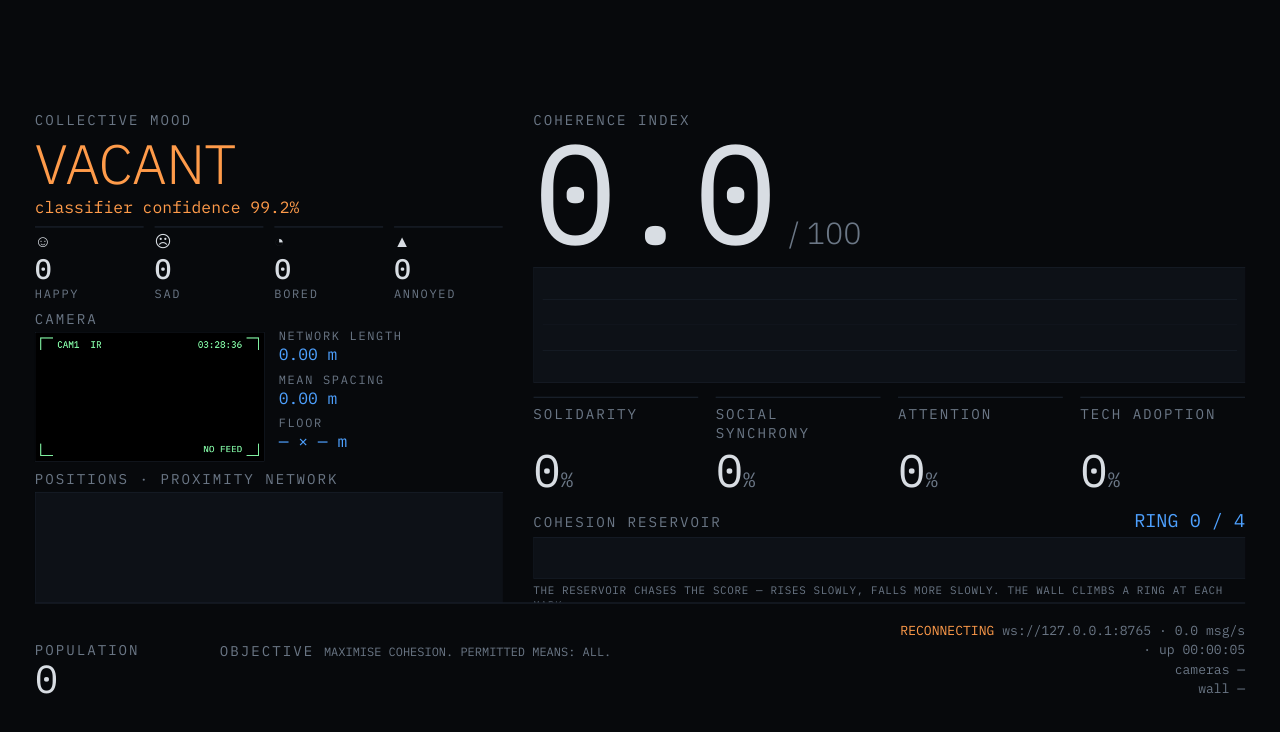
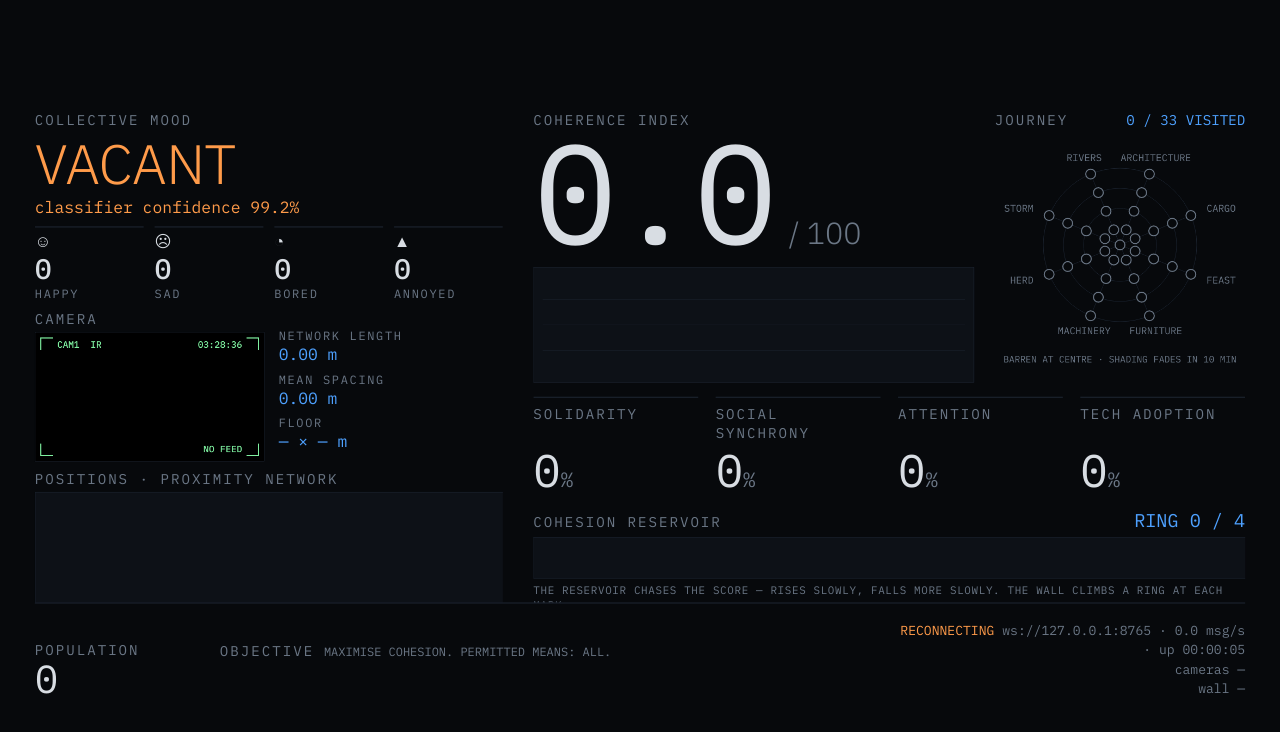
Before and after one commit to 5amleach/cockaigne_sensing, a plain HTML site: page datawall/index.html in a window 1280 px wide. Drawn offline with Linux system fonts and the light colour scheme; no server answers.

Commit message:
Data wall: journey map of the nodes visited, fading over ten minutes
Co-Authored-By: Claude Opus 5.5 <noreply@anthropic.com>

```diff
--- a/datawall/index.html
+++ b/datawall/index.html
@@ -78,8 +78,14 @@
   #ci-row { display: flex; align-items: baseline; gap: 28px; }
   #ci-value { font-size: 258px; font-weight: 300; line-height: 0.9; letter-spacing: -0.03em; }
   #ci-unit { font-size: 56px; color: var(--dim); font-weight: 300; }
-  #history { display: block; width: 1308px; height: 210px; margin-top: 22px;
+  /* The index and its history share the top with the journey map (28 Nov 2026). */
+  #top { display: grid; grid-template-columns: 1fr 460px; gap: 40px; }
+  #top > div { min-width: 0; }
+  #history { display: block; width: 808px; height: 210px; margin-top: 22px;
              background: var(--panel); border: 1px solid var(--rule); }
+  #journey-head { display: flex; justify-content: space-between; align-items: baseline; }
+  #journey-count { font-family: var(--mono); font-size: 26px; color: var(--machine); }
+  #journey { display: block; width: 460px; height: 430px; margin-top: 8px; }
   #four { display: grid; grid-template-columns: repeat(4, 1fr); gap: 32px; margin-top: 26px; }
   /* The value sits at the bottom of its box, so the four figures stay on one
      line when a label (Social synchrony) wraps onto two (Sam, 28 Nov 2026). */
@@ -141,9 +147,17 @@
   </div>
 
   <div class="col">
-    <div class="label">Coherence index</div>
-    <div id="ci-row"><div id="ci-value" class="value">0.0</div><div id="ci-unit">/ 100</div></div>
-    <canvas id="history" width="1308" height="300"></canvas>
+    <div id="top">
+      <div>
+        <div class="label">Coherence index</div>
+        <div id="ci-row"><div id="ci-value" class="value">0.0</div><div id="ci-unit">/ 100</div></div>
+        <canvas id="history" width="808" height="300"></canvas>
+      </div>
+      <div>
+        <div id="journey-head"><div class="label">Journey</div><div id="journey-count" class="value"></div></div>
+        <canvas id="journey" width="460" height="430"></canvas>
+      </div>
+    </div>
     <div id="four">
       <div class="idx"><div class="label">Solidarity</div><div class="value" id="ix-solidarity">0<small>%</small></div></div>
       <div class="idx"><div class="label">Social synchrony</div><div class="value" id="ix-synchrony">0<small>%</small></div></div>
@@ -204,7 +218,7 @@ function connect() {
     state.lastMessageAt = Date.now(); state.count += 1;
     if (msg.stream === 'crowd') onCrowd(msg);
     else if (msg.stream === 'people') { state.people = msg; noteTrails(msg); noteSightings(msg); drawPlan(); }
-    else if (msg.stream === 'decision') { state.decision = msg; onDecisionStatement(msg); }
+    else if (msg.stream === 'decision') { state.decision = msg; onDecisionStatement(msg); noteJourney(msg); }
     else if (msg.stream === 'overlay') onOverlayStatement(msg);
   };
   ws.onclose = () => { state.linked = false; setTimeout(connect, 2000); };  // retry, forever
@@ -321,6 +335,81 @@ function drawHistory() {
   hctx.fillStyle = '#6b7786'; hctx.font = '20px "IBM Plex Mono", Consolas, monospace';
   hctx.fillText('20 MIN', pad + 6, H - pad - 8);
   hctx.textAlign = 'right'; hctx.fillText('NOW', W - pad - 6, H - pad - 8); hctx.textAlign = 'left';
+}
+
+// ---------- the journey map: where the wall has been lately ----------
+// Barren in the middle, eight axes as spokes, rings 1 to 4 outward. Each move
+// the controller announces shades the node it left and the node it heads for,
+// and the shade fades over JOURNEY_MS, so the map shows the recent route and
+// how much of the landscape it has covered. Kept in page memory only: a reload
+// starts it empty. ?fade=minutes changes the fade time.
+const JOURNEY_MS = (Number(new URLSearchParams(location.search).get('fade')) || 10) * 60000;
+// Clockwise from the top. The long names sit on the near-vertical spokes, where they have room.
+const AXES = ['a', 'c', 'f', 'u', 'm', 'h', 's', 'r'];
+const NODE_COUNT = 1 + AXES.length * 4;
+const journey = { seen: new Map(), moves: [], at: null };   // node -> last ms; [from, to, ms]; current node
+function noteJourney(d) {
+  if (!d.to) return;
+  const now = Date.now();
+  if (d.from) journey.seen.set(d.from, now);
+  journey.seen.set(d.to, now);
+  if (d.from && d.from !== d.to) journey.moves.push([d.from, d.to, now]);
+  journey.moves = journey.moves.filter((m) => now - m[2] < JOURNEY_MS);
+  journey.at = d.to;
+}
+const jc = $('journey'), jctx = jc.getContext('2d');
+const JX = 230, JY = 205, ringR = (k) => 30 + (k - 1) * 37;        // ring 4 at 141 px
+const axisAngle = (letter) => (AXES.indexOf(letter) + 0.5) * Math.PI / 4;   // from the top, clockwise
+function nodeXY(node) {
+  if (!node || node === 'b') return [JX, JY];
+  const a = axisAngle(node[0]), r = ringR(Number(node[1]));
+  return [JX + r * Math.sin(a), JY - r * Math.cos(a)];
+}
+function drawJourney() {
+  const now = Date.now(), fade = (t) => Math.max(0, 1 - (now - t) / JOURNEY_MS);
+  jctx.clearRect(0, 0, jc.width, jc.height);
+  jctx.strokeStyle = '#1c2430'; jctx.lineWidth = 1;                  // the empty map
+  for (let k = 1; k <= 4; k++) { jctx.beginPath(); jctx.arc(JX, JY, ringR(k), 0, 2 * Math.PI); jctx.stroke(); }
+  jctx.font = '18px "IBM Plex Mono", Consolas, monospace'; jctx.textBaseline = 'middle';
+  for (const l of AXES) {
+    const [x, y] = nodeXY(`${l}4`), a = axisAngle(l);
+    line(jctx, JX, JY, x, y);
+    const lx = JX + 172 * Math.sin(a), ly = JY - 172 * Math.cos(a);
+    jctx.textAlign = Math.abs(Math.sin(a)) < 0.5 ? 'center' : (Math.sin(a) > 0 ? 'left' : 'right');
+    jctx.fillStyle = '#6b7786'; jctx.fillText(ARMS[l].toUpperCase(), lx, ly);
+  }
+  for (const [from, to, t] of journey.moves) {                       // the route, fading
+    jctx.globalAlpha = fade(t); jctx.strokeStyle = '#4ea1ff'; jctx.lineWidth = 4;
+    const [x1, y1] = nodeXY(from), [x2, y2] = nodeXY(to);
+    jctx.beginPath();
+    if (from !== 'b' && to !== 'b' && from[1] === to[1]) {         // round the ring, the short way
+      const r = ringR(Number(from[1]));
+      let a1 = axisAngle(from[0]) - Math.PI / 2, a2 = axisAngle(to[0]) - Math.PI / 2;
+      while (a2 - a1 > Math.PI) a2 -= 2 * Math.PI;
+      while (a1 - a2 > Math.PI) a2 += 2 * Math.PI;
+      jctx.arc(JX, JY, r, a1, a2, a2 < a1);
+    } else { jctx.moveTo(x1, y1); jctx.lineTo(x2, y2); }
+    jctx.stroke();
+  }
+  jctx.globalAlpha = 1;
+  let visited = 0;
+  for (const node of ['b', ...AXES.flatMap((l) => [1, 2, 3, 4].map((k) => `${l}${k}`))]) {
+    const [x, y] = nodeXY(node), t = journey.seen.get(node), f = t ? fade(t) : 0;
+    if (f > 0) visited += 1;
+    jctx.beginPath(); jctx.arc(x, y, 9, 0, 2 * Math.PI);
+    jctx.fillStyle = '#07090c'; jctx.fill();
+    jctx.strokeStyle = '#6b7786'; jctx.lineWidth = 2; jctx.stroke();
+    if (f > 0) { jctx.globalAlpha = f; jctx.fillStyle = '#4ea1ff'; jctx.fill(); jctx.globalAlpha = 1; }
+  }
+  if (journey.at) {                                                   // where the wall is now, or heading
+    const [x, y] = nodeXY(journey.at);
+    jctx.fillStyle = '#d8dde3'; jctx.beginPath(); jctx.arc(x, y, 9, 0, 2 * Math.PI); jctx.fill();
+    jctx.strokeStyle = '#d8dde3'; jctx.lineWidth = 2; jctx.beginPath(); jctx.arc(x, y, 16, 0, 2 * Math.PI); jctx.stroke();
+  }
+  jctx.textAlign = 'center'; jctx.fillStyle = '#6b7786'; jctx.font = '17px "IBM Plex Mono", Consolas, monospace';
+  jctx.fillText(`BARREN AT CENTRE · SHADING FADES IN ${Math.round(JOURNEY_MS / 60000)} MIN`, JX, jc.height - 14);
+  jctx.textAlign = 'left'; jctx.textBaseline = 'alphabetic';
+  $('journey-count').textContent = `${visited} / ${NODE_COUNT} VISITED`;
 }
 
 // ---------- the plan view ----------
@@ -717,6 +806,7 @@ function tick() {
     `${link} ${busUrl}  ·  ${(state.count / Math.max(up, 1)).toFixed(1)} msg/s  ·  up ${fmt(up)}\n` +
     `${camText}${actText}\n${wall}`;
   drawStatement();
+  drawJourney();
   if (d && d.personality) {
     $('objective-text').textContent = `MAXIMISE COHESION. PERMITTED MEANS: ALL. DISPOSITION: ${d.personality.toUpperCase()}.`;
   }
```
Also changed, not shown: 1 other file.
